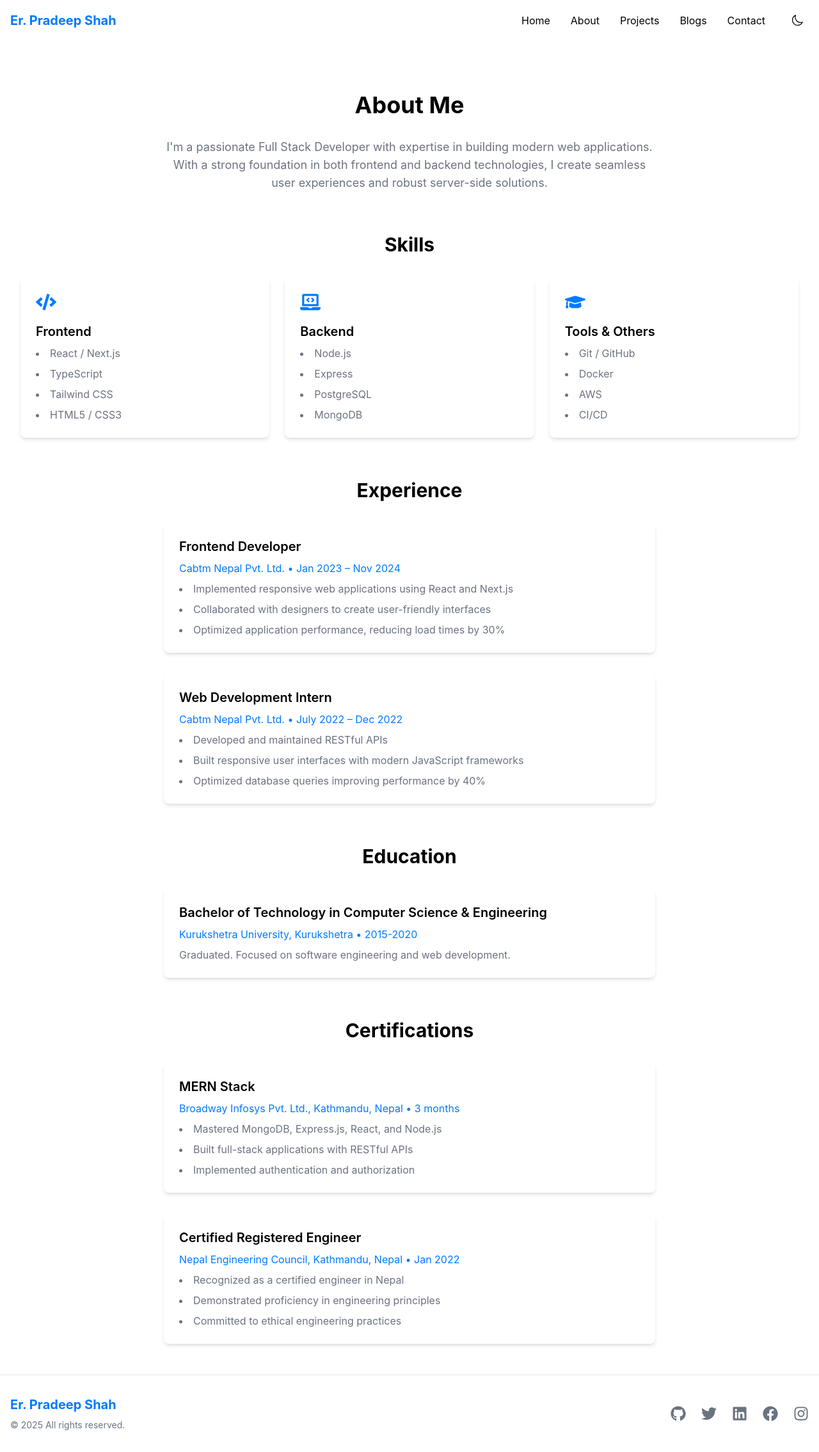
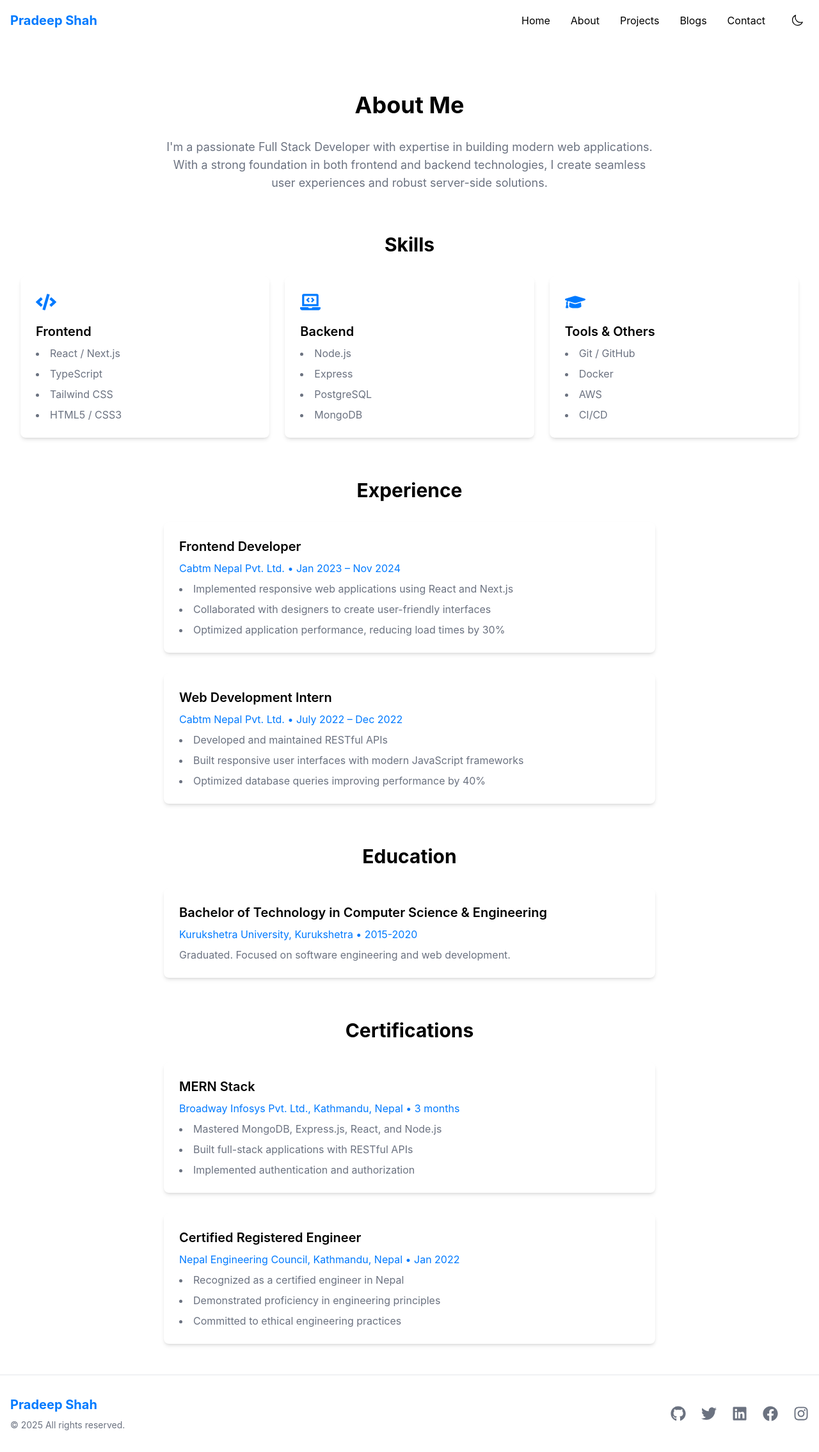
Before and after one commit to ipradeepshah/Pradeepshahportfolio, a Next.js app: page /about in a window 1280 px wide. Shown: the whole page at 64% size. Built offline with nearby package versions, Linux system fonts and the light colour scheme.

Commit message:
minor changes

```diff
--- a/src/app/components/Footer.tsx
+++ b/src/app/components/Footer.tsx
@@ -8,7 +8,7 @@ export default function Footer() {
         <div className="flex flex-col md:flex-row justify-between items-center">
           <div className="mb-4 md:mb-0">
             <Link href="/" className="text-xl font-bold text-primary">
-              Er. Pradeep Shah
+              Pradeep Shah
             </Link>
             <p className="text-sm text-secondary mt-2">
               © {new Date().getFullYear()}  All rights reserved.
--- a/src/app/components/Hero.tsx
+++ b/src/app/components/Hero.tsx
@@ -29,7 +29,7 @@ export default function Hero() {
               {...fadeIn}
               transition={{ delay: 0.8 }}
             >
-              Er. Pradeep Shah
+              Pradeep Shah
             </motion.span>
           </motion.h1>
           <motion.p
--- a/src/app/components/Navbar.tsx
+++ b/src/app/components/Navbar.tsx
@@ -26,7 +26,7 @@ export default function Navbar() {
       <div className="container max-w-7xl mx-auto px-4">
         <div className="flex items-center justify-between h-16">
           <Link href="/" className="text-xl font-bold text-primary">
-            Er. Pradeep Shah
+            Pradeep Shah
           </Link>
 
           {/* Desktop Menu */}
--- a/src/app/layout.tsx
+++ b/src/app/layout.tsx
@@ -16,8 +16,8 @@ const geistMono = Geist_Mono({
 });
 
 export const metadata: Metadata = {
-  title: "Devfolio | Portfolio Website using Next.js, Tailwind CSS, and Framer Motion",
-  description: "Devfolio is a portfolio website for developers to showcase their projects and skills.",
+  title: "Pradeep Shah ",
+  description: " a passionate Full Stack Developer with expertise in building modern web applications. With a strong foundation in both frontend and backend technologies, I create seamless user experiences and robust server-side solutions.",
 };
 
 export default function RootLayout({
```
